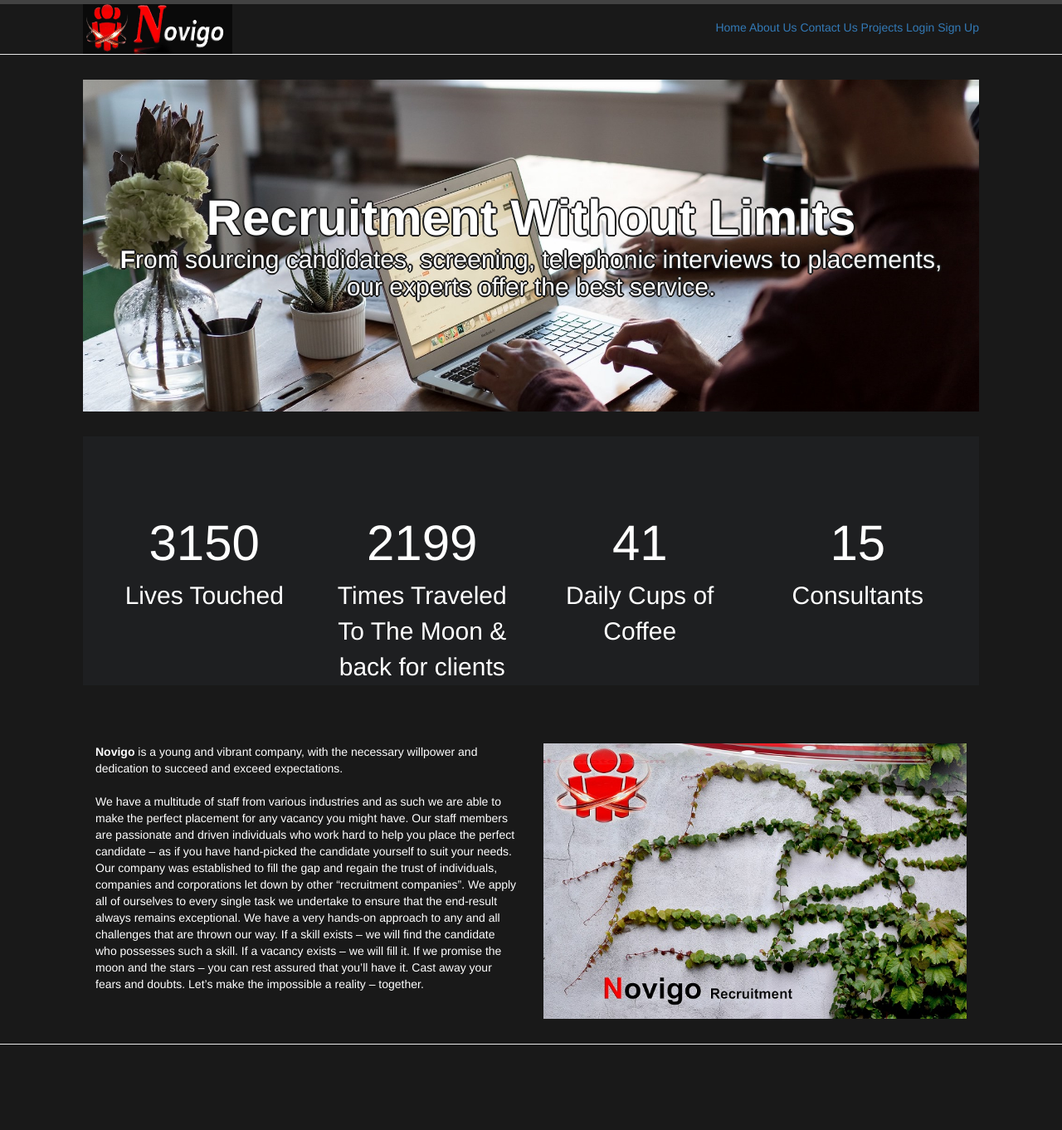
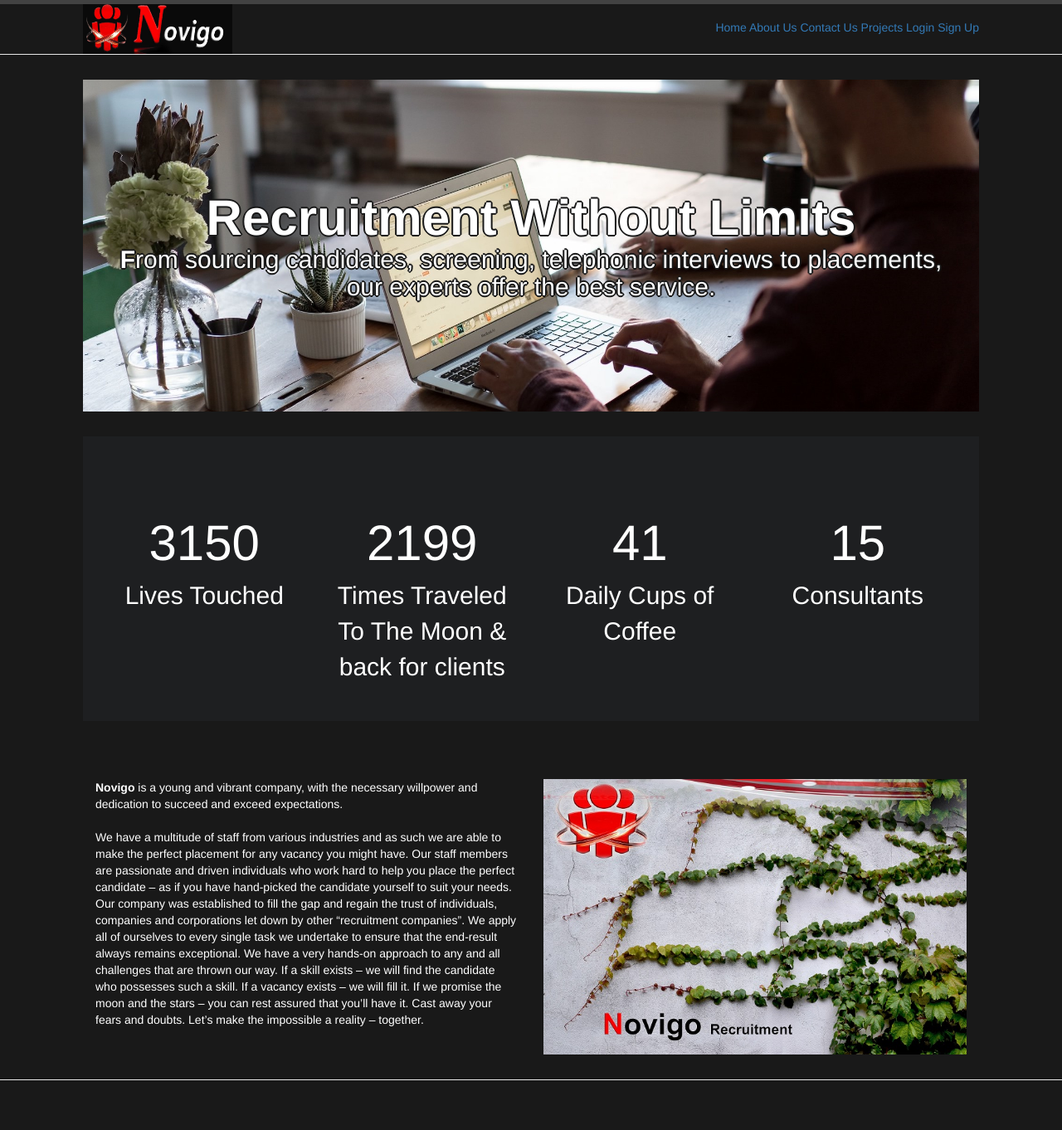
Before and after one commit to Hermankoch/hermankoch.github.io, a Jekyll site: the page built from index.html, in a window 1280 px wide. Shown: the whole page at 83% size. Built offline with Jekyll 4.4.1, drawn with Linux system fonts in a browser that asks for light colours; before the commit the page ends 1319 px from its top, so only the background shows below that.

Commit message:
Update index.html

```diff
--- a/index.html
+++ b/index.html
@@ -37,16 +37,16 @@
     <div class="row">
       <div class="col-sm-12" style="background-color:#1e1f21;">
 
-        <div class="col-sm-3"><p class="LivesTouched"><br />3150<br /></p><p class="LivesTouched2">Lives Touched</p>
+        <div class="col-sm-3"><p class="LivesTouched"><br />3150<br /></p><p class="LivesTouched2">Lives Touched<br />&nbsp&nbsp</p>
         </div>
-        <div class="col-sm-3"><p class="LivesTouched"><br />2199<br /></p><p class="LivesTouched2">Times Traveled To The Moon &amp; back for clients</p>
+        <div class="col-sm-3"><p class="LivesTouched"><br />2199<br /></p><p class="LivesTouched2">Times Traveled To The Moon &amp; back for clients<br />&nbsp&nbsp</p>
         </div>
-        <div class="col-sm-3"><p class="LivesTouched"><br />41<br /></p><p class="LivesTouched2">Daily Cups of Coffee</p>
+        <div class="col-sm-3"><p class="LivesTouched"><br />41<br /></p><p class="LivesTouched2">Daily Cups of Coffee<br />&nbsp&nbsp</p>
         </div>
-        <div class="col-sm-3"><p class="LivesTouched"><br />15<br /></p><p class="LivesTouched2">Consultants</p>
+        <div class="col-sm-3"><p class="LivesTouched"><br />15<br /></p><p class="LivesTouched2">Consultants<br />&nbsp&nbsp</p>
         </div>
-        <p style="background-color:#1e1f21;"><br /></p>
-      </div>
+
+        </div>
   </div>
 </div>
 
```
